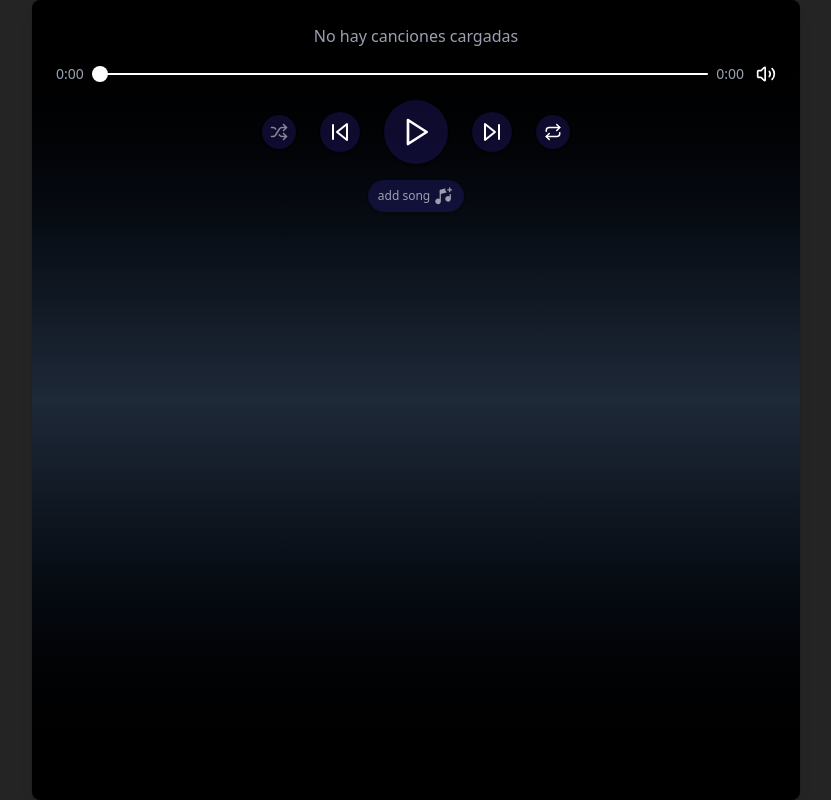
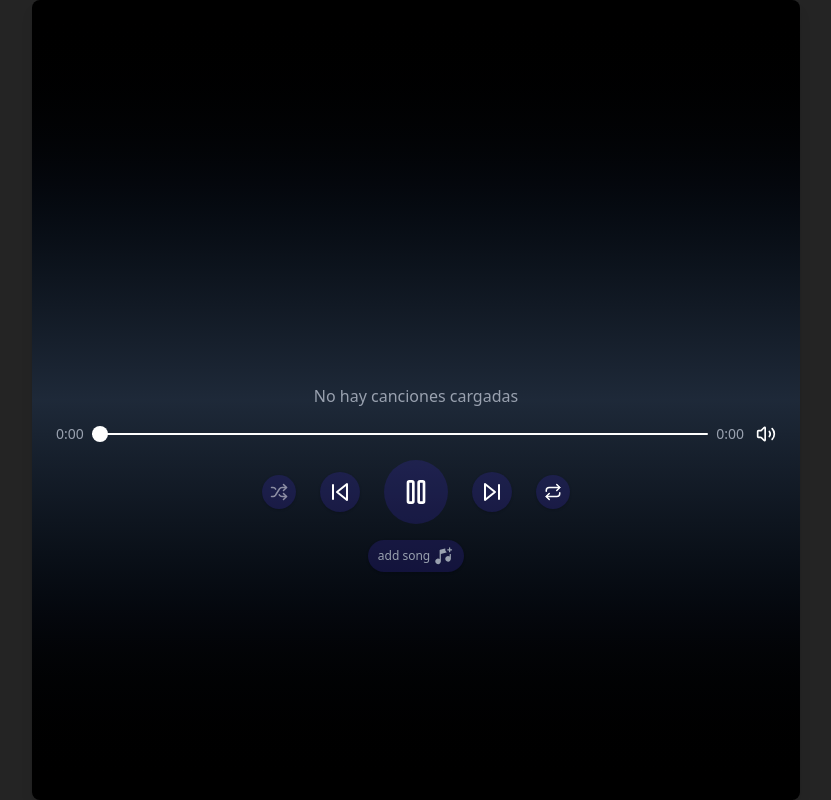
Before and after one commit to IsaaChaquito/Custom-Player-Music, a React (Vite) app: page / in a window 1280 px wide. Shown: the whole page, without its empty margins (224-1055 px from the left). Built offline with nearby package versions, Linux system fonts and the light colour scheme.

Commit message:
adding swiper library for swipe songs

```diff
--- a/package.json
+++ b/package.json
@@ -14,7 +14,8 @@
     "lucide-react": "^0.511.0",
     "music-metadata-browser": "^2.5.11",
     "react": "^19.1.0",
-    "react-dom": "^19.1.0"
+    "react-dom": "^19.1.0",
+    "swiper": "^11.2.8"
   },
   "devDependencies": {
     "@esbuild-plugins/node-globals-polyfill": "^0.2.3",
--- a/src/index.css
+++ b/src/index.css
@@ -51,6 +51,21 @@
   animation: grow 1600ms infinite ease-in-out alternate;
 
 }
+
+.swiper {
+  /* margin: 100px auto; */
+  /* width: 320px;
+  height: 240px; */
+}
+
+/* .swiper-slide {
+  display: flex;
+  align-items: center;
+  justify-content: center;
+  font-size: 22px;
+  font-weight: bold;
+  color: #fff;
+} */
 
 input[type="range"]::-webkit-slider-thumb {
   -webkit-appearance: none;
--- a/src/player/Player.jsx
+++ b/src/player/Player.jsx
@@ -3,6 +3,12 @@ import { Play, Pause, SkipBack, SkipForward, Volume2, VolumeX, Shuffle, Repeat,
 import { parseBlob } from 'music-metadata-browser';
 import { AddSongIcon, RemoveIcon } from '../assets/icons';
 import unknownAlbum from '../assets/images/unknown-album-2.png';
+import 'swiper/css';
+import 'swiper/css/effect-creative';
+
+import { Swiper, SwiperSlide } from 'swiper/react';
+import { EffectCreative } from 'swiper/modules';
+
 
 const nextRepeatMode = {
   'repeat-queue': 'repeat-current',
@@ -318,11 +324,74 @@ export default function MusicPlayer() {
     return () => clearInterval(interval);
   }, [player?.currentTrackIndex]);
 
+
+  //Deslizar la imagen de la canción hacia la derecha o izquierda para cambiar de canción a siguiente o anterior
+
+
+
   return (
     <div className="flex flex-col items-center w-full sm:w-3xl min-h-screen  p-6 mx-auto bg-gray-800 bg-gradient-to-t from-black via-gray-800 to-black sm:rounded-lg shadow-lg">
 
+      <Swiper
+        grabCursor={true}
+        effect={'creative'}
+        creativeEffect={{
+          prev: {
+            shadow: true,
+            translate: ['-120%', 0, -500],
+          },
+          next: {
+            shadow: true,
+            translate: ['120%', 0, -500],
+          },
+        }}
+        loop={true}
+        modules={[EffectCreative]}
+        className="m-5 !size-80"
+        onSlideChange={(swiper) => {
+        setPlayer({
+          ...player,
+          currentTrackIndex: swiper.activeIndex,
+          isPlaying: true
+        });
+      }}
+      >
+        {player.playlist.map((track, index) => (
+            <SwiperSlide
+              key={index}
+              onChange={() =>
+                setPlayer({ ...player, currentTrackIndex: index, isPlaying: true })
+              }
+            >
+              {({ isActive }) => (
+                player.playlist.length > 0 && (
+                  <div onClick={ alternateShowSongInfo } className="size-80 mb-6 *:rounded-lg overflow-hidden rounded-lg relative">
+
+                    <img
+                        src={track.picture}
+                        alt={track.title}
+                        className="size-full"
+                        />
+
+                    <div className={`flex flex-col gap-y-1 absolute top-0 left-0 size-full bg-black  border border-gray-500 text-sm p-3 duration-300 ${player.showSongInfo ? 'opacity-85' : 'opacity-0'}`}>
+                      <h3 className="text-xl font-semibold text-white text-center"> {track.title}</h3>
+                      <h3 className='text-sm text-gray-400 font-normal'>Artist: {track.artist}</h3>
+                      <h3 className='text-sm text-gray-400 font-normal'>Album: {track.album}</h3>
+                      <h3 className='text-sm text-gray-400 font-normal'>Current slide is {isActive ? 'active' : 'not active'}</h3>
+                      <h3 className='text-sm text-gray-400 font-normal'>Genre: {track.genre.join(', ') }</h3>
+                      <h3 className='text-sm text-gray-400 font-normal'>Year: {track.year}</h3>
+                    </div>
+                  </div>
+                )
+              )}
+
+            </SwiperSlide>
+          ))}
+      </Swiper>
+
+
       {/* Imagen de la cancion */}
-      {player.playlist.length > 0 && (
+      {/* {player.playlist.length > 0 && (
         <div onClick={ alternateShowSongInfo } className="size-80 mb-6 *:rounded-lg overflow-hidden rounded-lg relative">
             <img
                 src={player.playlist[player.currentTrackIndex].picture}
@@ -339,7 +408,7 @@ export default function MusicPlayer() {
               <h3 className='text-sm text-gray-400 font-normal'>Genre: {player.playlist[player.currentTrackIndex].genre.join(', ') }</h3>
             </div>}
         </div>
-      )}
+      )} */}
 
       {/* Información de la canción actual */}
       <div className="w-68 mb-4 text-center bg-slate-6000">
```
Also changed, not shown: 1 other file (tests, documents, lock files or other folders).
